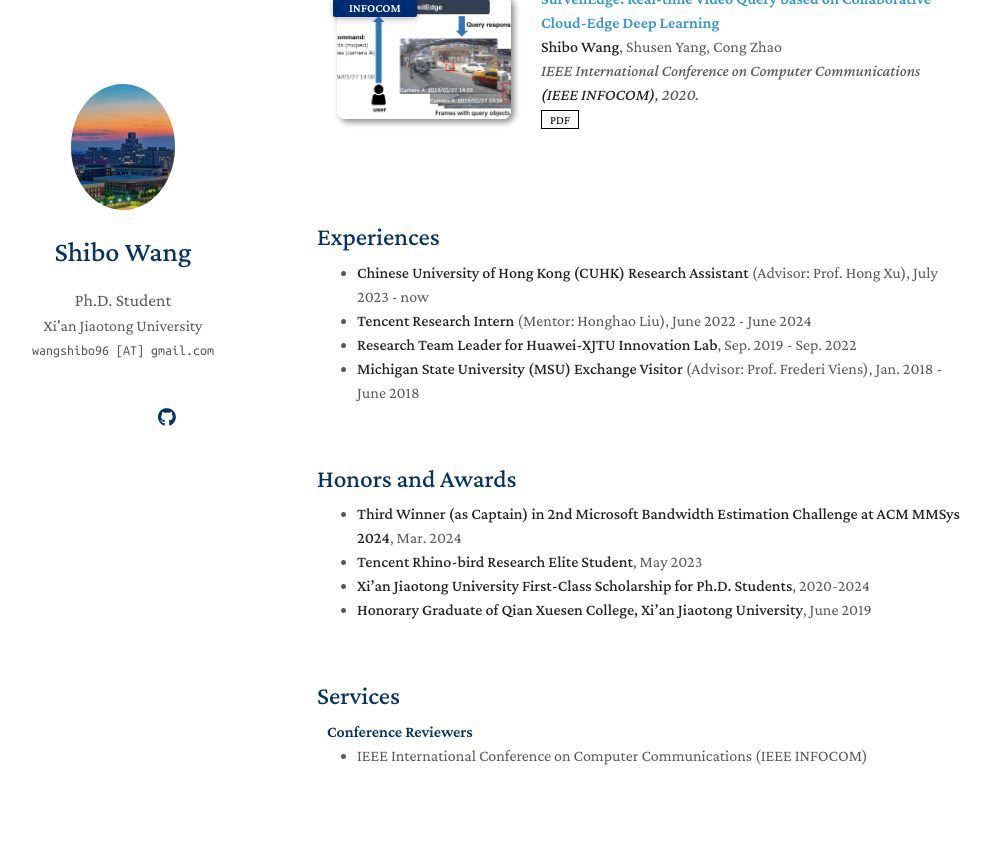
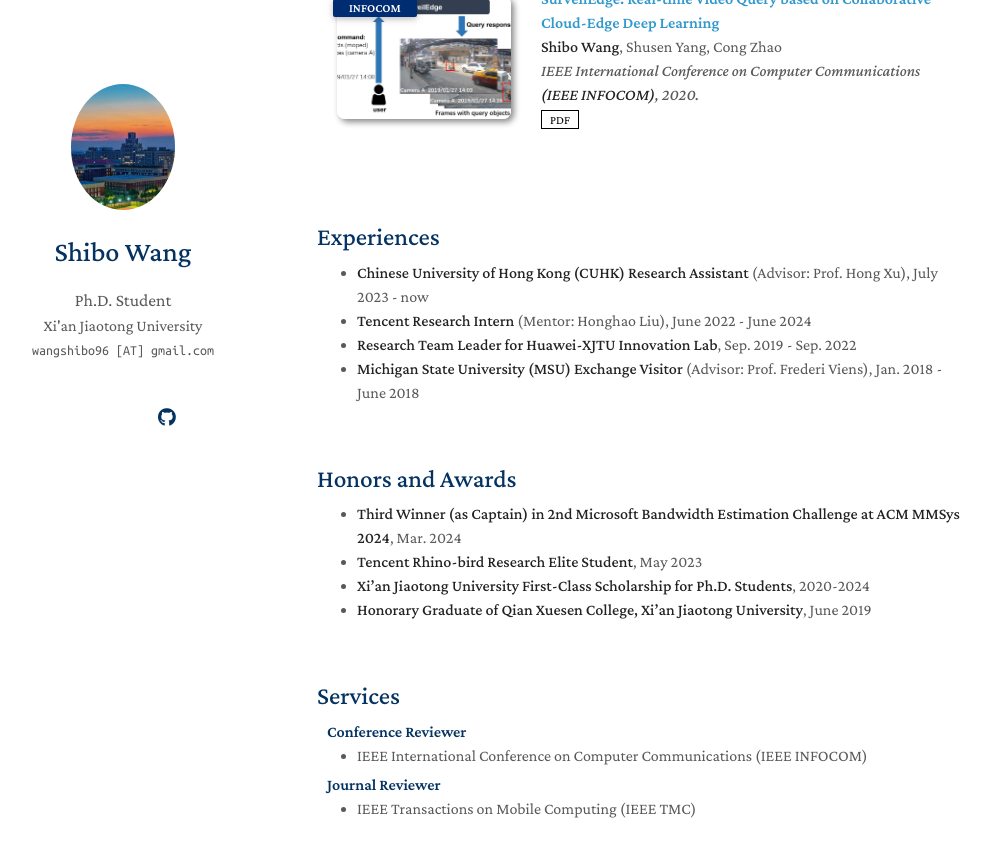
Before and after one commit to sibwang/sibwang.github.io, a Jekyll site: the page built from index.md, in a window 1280 px wide and 900 px high, scrolled down 1889 px. Shown: the top 857 px of the window, without its empty margins (153-1144 px from the left). Built offline with Jekyll 4.4.1, drawn with Linux system fonts in a browser that asks for light colours; nearby versions of some CDN libraries; a style sheet for code colours, icons or effects is not loaded.

Commit message:
Update services.md

```diff
--- a/_includes/services.md
+++ b/_includes/services.md
@@ -2,9 +2,16 @@
 
 <h2 style="margin: 60px 0px 10px;">Services</h2>
 
-<h4 style="margin:0 10px 0;">Conference Reviewers</h4>
+<h4 style="margin:0 10px 0;">Conference Reviewer</h4>
 
 <ul style="margin:0 0 5px;">
   <li><autocolor>IEEE International Conference on Computer Communications (IEEE INFOCOM)</autocolor></li>
 
 </ul>
+
+<h4 style="margin:0 10px 0;">Journal Reviewer</h4>
+
+<ul style="margin:0 0 5px;">
+  <li><autocolor>IEEE Transactions on Mobile Computing (IEEE TMC)</autocolor></li>
+
+</ul>
```
